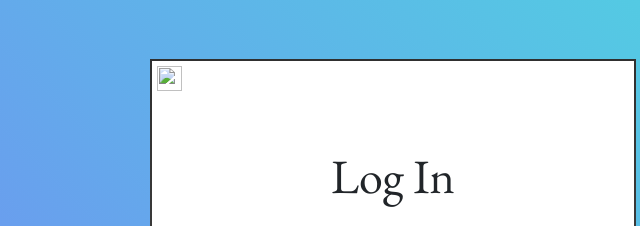
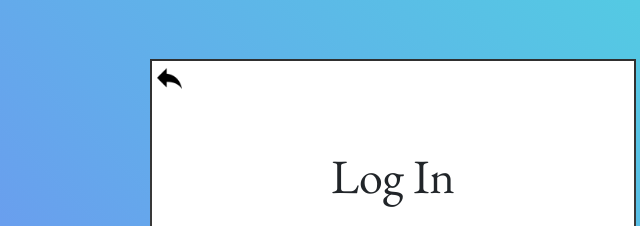
Before and after one commit to Karthikpatnaik21/DemoWebsite, a website: page Log-In.html in a window 1280 px wide. Shown: the top 226 px of the page, 247-887 px from the left. Drawn offline with nearby package versions, Linux system fonts and the light colour scheme; files whose address does not match are found by name.

Commit message:
Update Log-In.html

```diff
--- a/Log-In.html
+++ b/Log-In.html
@@ -38,7 +38,7 @@
       <div class="signUp Element">
         <p>Don't have an account? <a href="Sign-In.html">Sign Up</a></p>
       </div>
-      <a class="backAnchor" href="/"><img class="back" src="images/back.png" alt=""></a>
+      <a class="backAnchor" href="index.html"><img class="back" src="Public/images/back.png" alt=""></a>
     </div>
     <!-- loading Bar -->
 
```
